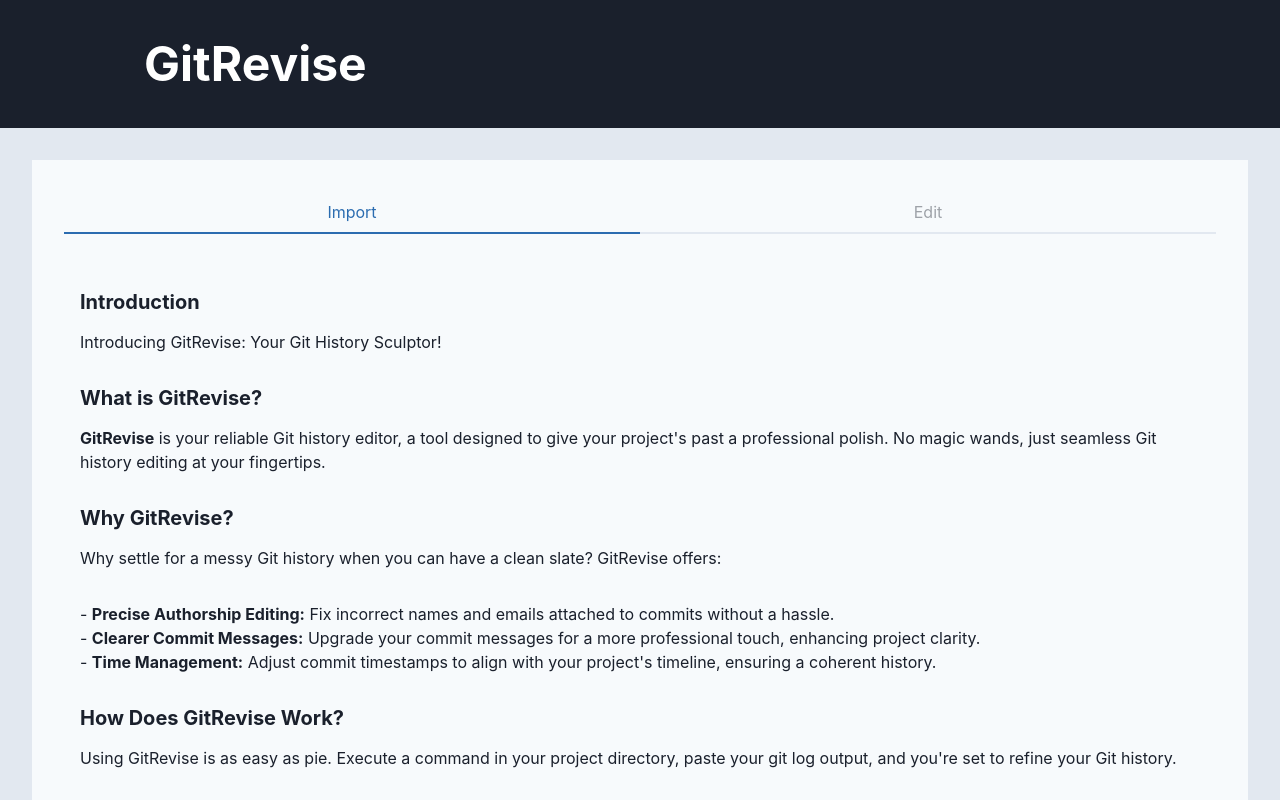
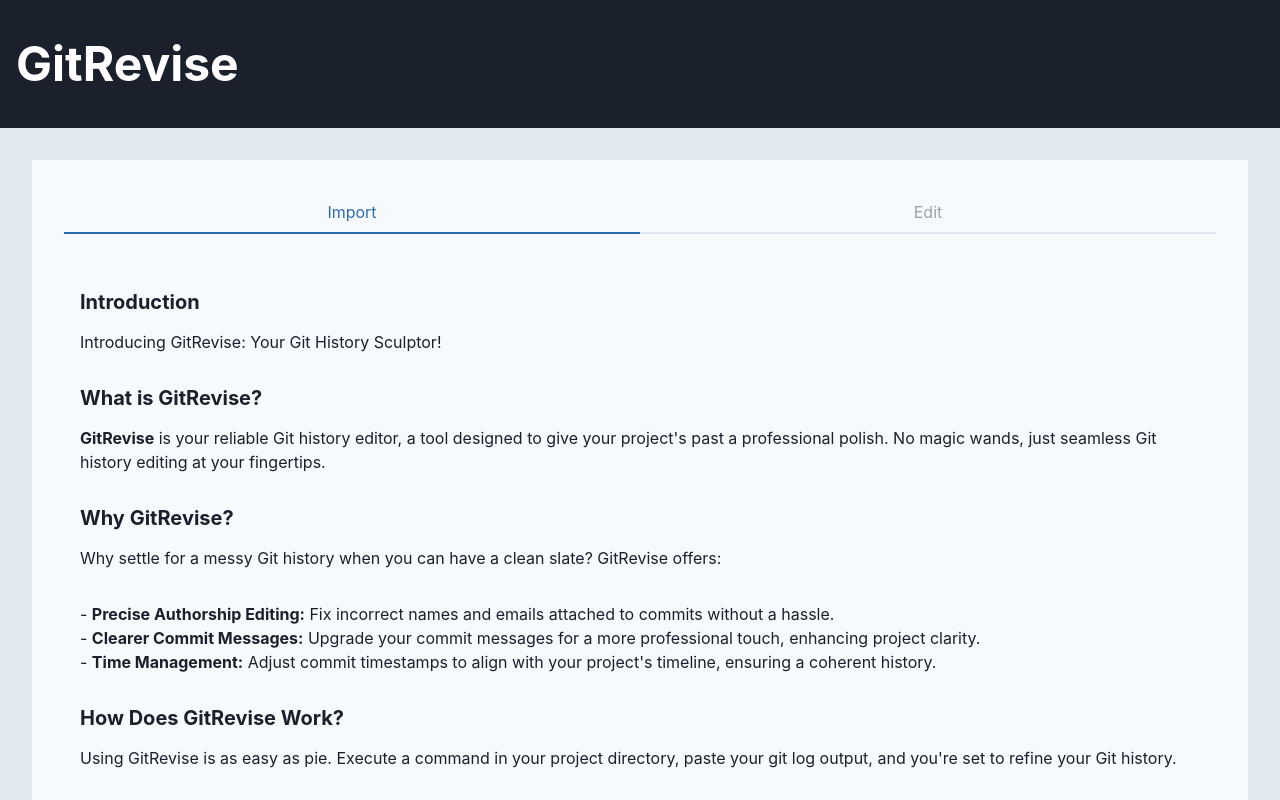
Before and after one commit to OmitNomis/git-history-editor, a React (Vite) app: page / in a window 1280 px wide. Shown: the top 800 px of the page. Built offline with nearby package versions, Linux system fonts and the light colour scheme.

Commit message:
fix git filter script

```diff
--- a/src/components/Header.tsx
+++ b/src/components/Header.tsx
@@ -4,7 +4,7 @@ import { Box, Container, Heading } from "@chakra-ui/react";
 export const Header = () => {
     return (
         <Box bg="gray.800" color={"white"} py={10}>
-            <Container maxW={'container.lg'} >
+            <Container maxW={'container.xl'} >
                 <Heading as="h1" size="2xl" >
                     GitRevise
                 </Heading>
--- a/src/helpers/generateEditScript.ts
+++ b/src/helpers/generateEditScript.ts
@@ -36,6 +36,7 @@ export const generateEditScript = (editedContent: CommitHistory[]) => {
   if (messageDiffList.length > 0) {
     script += ` --msg-filter \\\n`;
     messageDiffList.map((commit: CommitHistory, index: number) => {
+      lastHash = commit.hash;
       script += `${index === 0 ? "'if" : "elif"} test "$GIT_COMMIT" = "${
         commit.hash
       }"; then\n`;
--- a/src/screen/HistoryEditor.tsx
+++ b/src/screen/HistoryEditor.tsx
@@ -62,7 +62,6 @@ export const HistoryEditor: FC<HistoryEditorProps> = ({ commitHistory }) => {
                     </Text>
                 </Box>
                 <Box>
-                    {/* done button with tick mark icon at left */}
                     <Button
                         isDisabled={getNumberOfCommitsChanged() === 0}
                         onClick={handleDoneClick}
```
